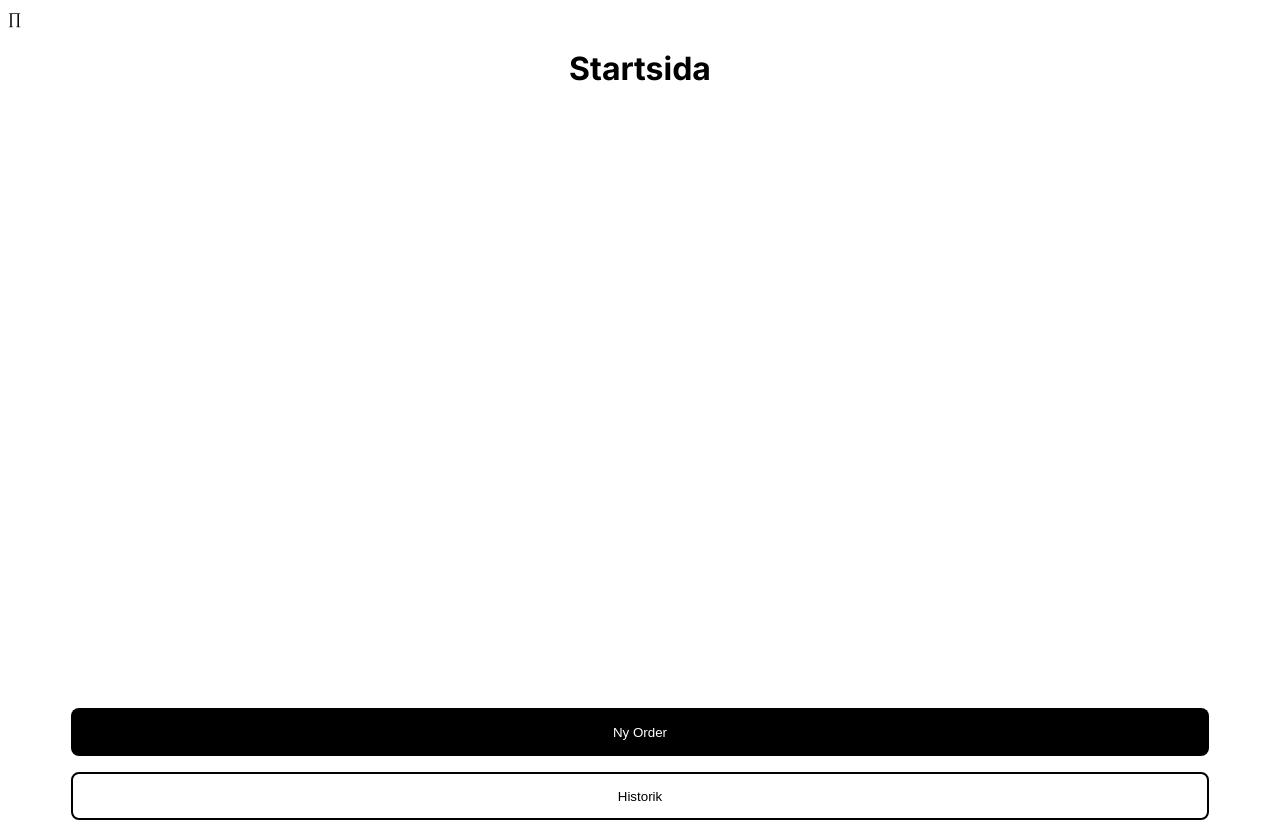
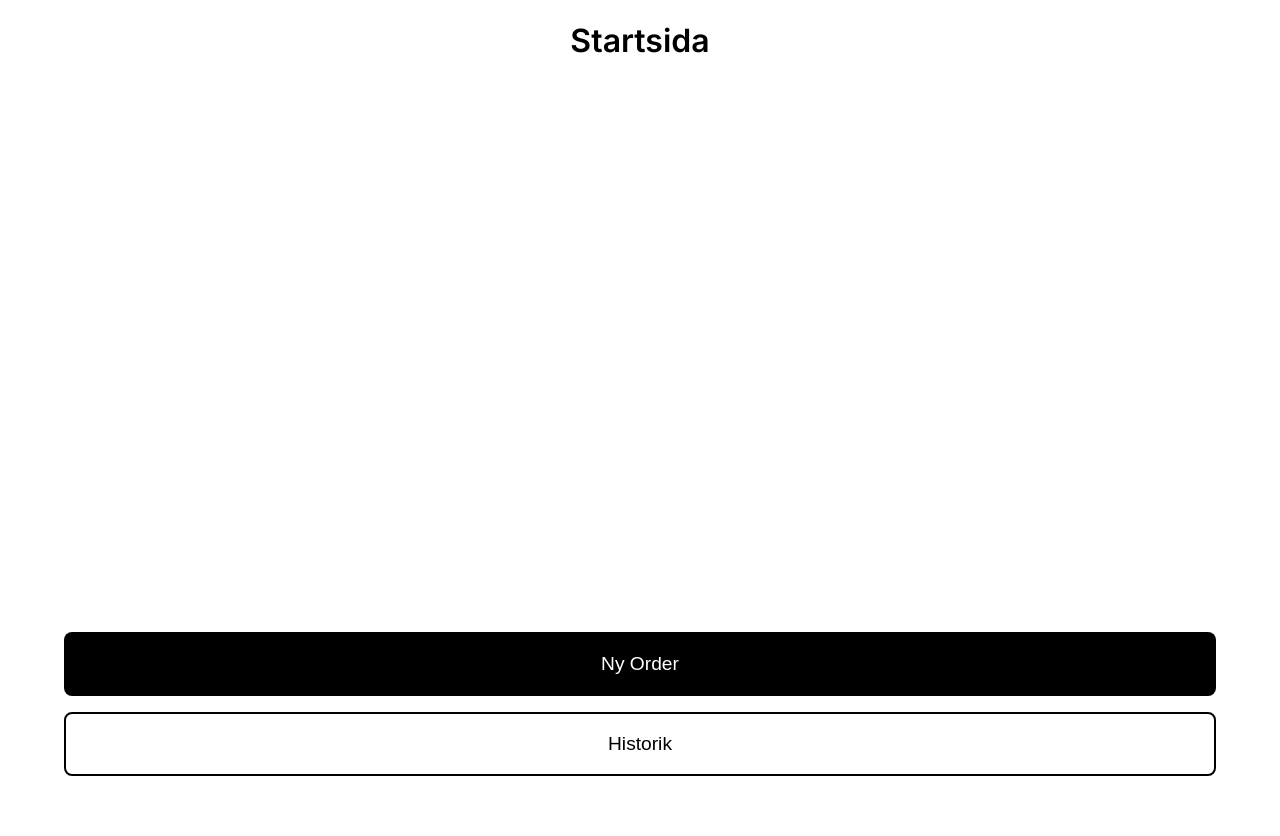
Before and after one commit to Devioxic/OrderSystem, a plain HTML site: page index.html in a window 1280 px wide. After the commit the page ends 800 px from the top, so only its background shows below. Drawn offline with Linux system fonts and the light colour scheme.

Commit message:
Startsida done

```diff
--- a/index.html
+++ b/index.html
@@ -8,7 +8,7 @@
     <link rel="stylesheet" href="styles/index.css">
     <link rel="preconnect" href="https://fonts.googleapis.com">
     <link rel="preconnect" href="https://fonts.gstatic.com" crossorigin>
-    <link href="https://fonts.googleapis.com/css2?family=Inter:wght@100..900&display=swap" rel="stylesheet">∏
+    <link href="https://fonts.googleapis.com/css2?family=Inter:wght@100..900&display=swap" rel="stylesheet">
 </head>
 
 <body>
--- a/styles/index.css
+++ b/styles/index.css
@@ -8,7 +8,12 @@ body {
     background-color: var(--background);
     color: var(--primary);
     padding: 0;
+    margin: 0;
     font-family: 'Inter';
+}
+
+h1 {
+    font-weight: 600;
 }
 
 .home {
@@ -21,20 +26,21 @@ body {
 }
 
 .home-buttons {
-    height: 8rem;
     width: 100%;
     display: flex;
     flex-direction: column;
     align-items: center;
     justify-content: center;
+    margin-bottom: 1rem;
 }
 
 button {
-    height: 3rem;
+    height: 4rem;
     width: 90%;
     border-radius: 8px;
     cursor: pointer;
     margin: 0.5rem;
+    font-size: 1.2rem;
 }
 
 .button-primary {
```
